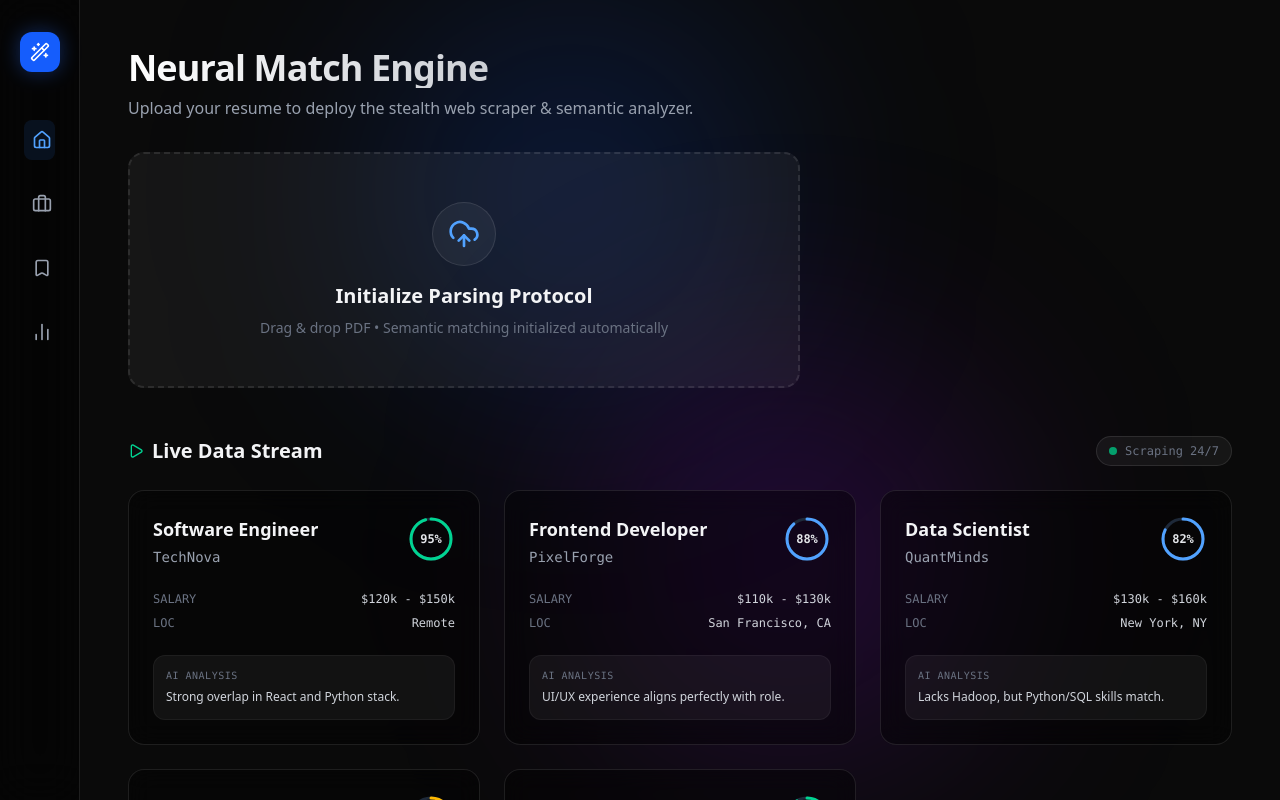
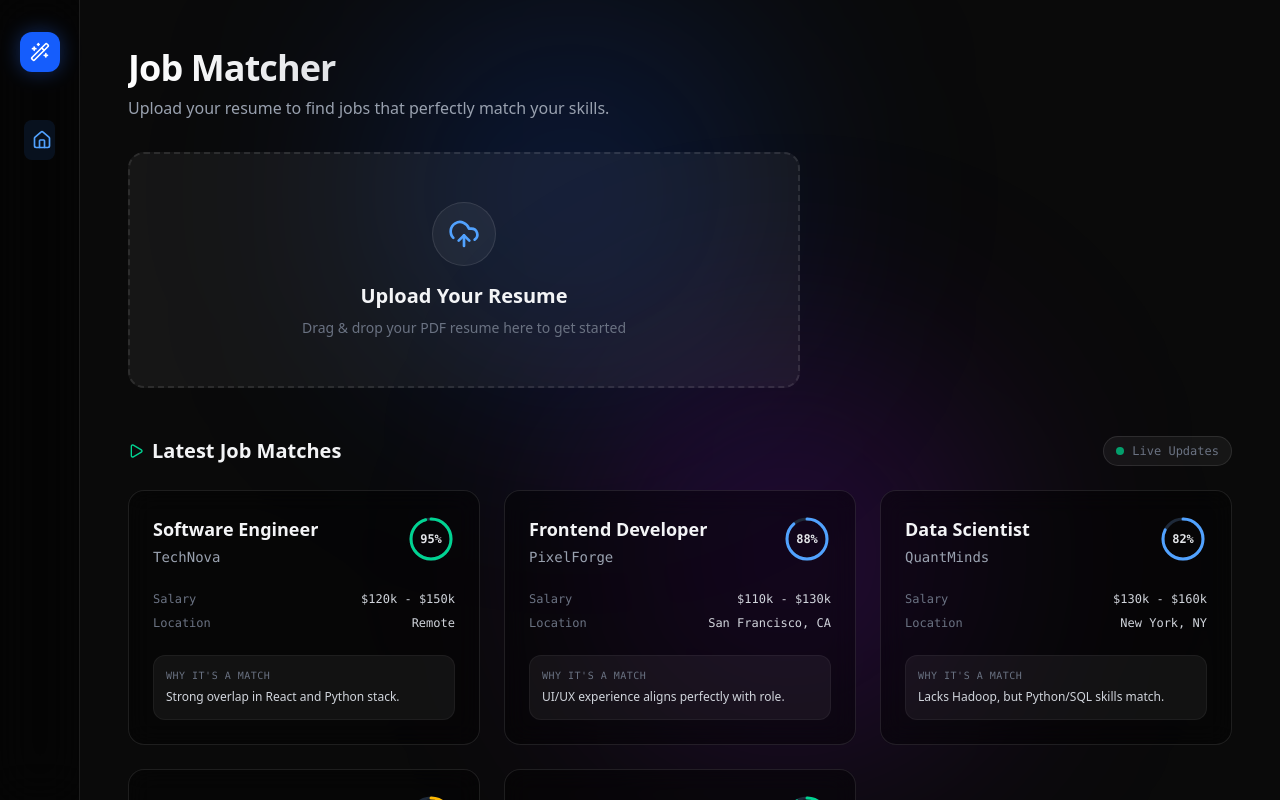
Before and after one commit to anshullakra007/autoapply, a Next.js app in the folder frontend/: page / in a window 1280 px wide. Shown: the top 800 px of the page. Built offline with nearby package versions, Linux system fonts and the light colour scheme.

Commit message:
style: humanize UI text and remove unused sidebar links

```diff
--- a/frontend/src/app/page.tsx
+++ b/frontend/src/app/page.tsx
@@ -84,10 +84,7 @@ export default function Dashboard() {
 
         <nav className="flex flex-col gap-6 w-full px-6 text-gray-400">
           {[
-            { icon: Home, label: 'Home', active: true },
-            { icon: Briefcase, label: 'Matches' },
-            { icon: Bookmark, label: 'Saved' },
-            { icon: BarChart2, label: 'Analytics' }
+            { icon: Home, label: 'Home', active: true }
           ].map((item, i) => (
             <button key={i} className={`flex items-center gap-4 p-2 rounded-lg transition-all ${item.active ? 'text-blue-400 bg-blue-500/10' : 'hover:text-gray-200 hover:bg-white/5'}`}>
               <item.icon className="w-5 h-5 shrink-0" />
@@ -105,8 +102,8 @@ export default function Dashboard() {
         {/* Hero / Upload Section */}
         <section className="relative z-10">
           <motion.div initial={{ opacity: 0, y: 20 }} animate={{ opacity: 1, y: 0 }} className="mb-8">
-            <h1 className="text-4xl font-bold tracking-tight bg-clip-text text-transparent bg-gradient-to-r from-white to-gray-500 mb-2">Neural Match Engine</h1>
-            <p className="text-gray-400">Upload your resume to deploy the stealth web scraper & semantic analyzer.</p>
+            <h1 className="text-4xl font-bold tracking-tight bg-clip-text text-transparent bg-gradient-to-r from-white to-gray-500 mb-2">Job Matcher</h1>
+            <p className="text-gray-400">Upload your resume to find jobs that perfectly match your skills.</p>
           </motion.div>
 
           <div
@@ -121,7 +118,7 @@ export default function Dashboard() {
               {uploadProgress > 0 ? (
                 <div className="w-full max-w-md space-y-4">
                   <div className="flex justify-between text-sm font-medium">
-                    <span className="text-blue-400">Extracting entities & vectorizing...</span>
+                    <span className="text-blue-400">Analyzing your resume...</span>
                     <span>{uploadProgress}%</span>
                   </div>
                   <div className="h-2 w-full bg-gray-800 rounded-full overflow-hidden">
@@ -137,8 +134,8 @@ export default function Dashboard() {
                   <div className="w-16 h-16 bg-white/5 rounded-full flex items-center justify-center mb-4 border border-white/10">
                     <UploadCloud className="w-8 h-8 text-blue-400" />
                   </div>
-                  <h3 className="text-xl font-semibold mb-2">Initialize Parsing Protocol</h3>
-                  <p className="text-gray-500 text-sm">Drag & drop PDF • Semantic matching initialized automatically</p>
+                  <h3 className="text-xl font-semibold mb-2">Upload Your Resume</h3>
+                  <p className="text-gray-500 text-sm">Drag & drop your PDF resume here to get started</p>
                 </>
               )}
             </div>
@@ -149,11 +146,11 @@ export default function Dashboard() {
         <section className="relative z-10 space-y-6">
           <div className="flex items-center justify-between">
             <h3 className="text-xl font-semibold flex items-center gap-2">
-              <Play className="w-4 h-4 text-emerald-400" /> Live Data Stream
+              <Play className="w-4 h-4 text-emerald-400" /> Latest Job Matches
             </h3>
             <div className="flex items-center gap-2 text-xs font-mono text-gray-500 bg-white/5 px-3 py-1.5 rounded-full border border-white/10">
               <span className="w-2 h-2 rounded-full bg-emerald-500 animate-pulse" />
-              Scraping 24/7
+              Live Updates
             </div>
           </div>
 
@@ -179,17 +176,17 @@ export default function Dashboard() {
 
                 <div className="space-y-2 text-xs text-gray-500 mb-6">
                   <div className="flex justify-between">
-                    <span>SALARY</span>
+                    <span>Salary</span>
                     <span className="text-gray-300 font-medium">{job.salary}</span>
                   </div>
                   <div className="flex justify-between">
-                    <span>LOC</span>
+                    <span>Location</span>
                     <span className="text-gray-300 font-medium">{job.location}</span>
                   </div>
                 </div>
 
                 <div className="p-3 bg-white/5 rounded-xl border border-white/5 group-hover:border-white/10 transition-colors">
-                  <div className="text-[10px] uppercase text-gray-500 mb-1 tracking-wider">AI Analysis</div>
+                  <div className="text-[10px] uppercase text-gray-500 mb-1 tracking-wider">Why it's a match</div>
                   <p className="text-xs text-gray-300 font-sans leading-relaxed line-clamp-2">{job.reason}</p>
                 </div>
               </motion.div>
@@ -233,7 +230,7 @@ export default function Dashboard() {
 
                 <div className="grid grid-cols-2 gap-8 mb-8">
                   <div className="space-y-4">
-                    <h3 className="text-sm font-semibold uppercase tracking-wider text-gray-500 border-b border-white/10 pb-2">ATS Gap Analysis</h3>
+                    <h3 className="text-sm font-semibold uppercase tracking-wider text-gray-500 border-b border-white/10 pb-2">Resume Feedback</h3>
                     <ul className="space-y-3">
                       <li className="flex items-start gap-2 text-sm">
                         <CheckCircle className="w-4 h-4 text-emerald-500 mt-0.5 shrink-0" />
@@ -247,19 +244,19 @@ export default function Dashboard() {
                   </div>
 
                   <div className="space-y-4">
-                    <h3 className="text-sm font-semibold uppercase tracking-wider text-gray-500 border-b border-white/10 pb-2">AI Cover Letter</h3>
-                    <p className="text-sm text-gray-400 italic">Generate a highly personalized letter mapping your B.Tech projects to this role.</p>
+                    <h3 className="text-sm font-semibold uppercase tracking-wider text-gray-500 border-b border-white/10 pb-2">Cover Letter Generator</h3>
+                    <p className="text-sm text-gray-400 italic">Generate a personalized cover letter based on your experience and this job.</p>
                     <button className="w-full flex items-center justify-center gap-2 py-3 bg-white text-black font-semibold rounded-xl hover:bg-gray-200 transition-colors shadow-[0_0_20px_rgba(255,255,255,0.2)]">
                       <FileText className="w-4 h-4" />
-                      Stream Cover Letter
+                      Generate Cover Letter
                     </button>
                   </div>
                 </div>
 
                 <div className="space-y-4">
-                  <h3 className="text-sm font-semibold uppercase tracking-wider text-gray-500 border-b border-white/10 pb-2">Raw Job Description</h3>
+                  <h3 className="text-sm font-semibold uppercase tracking-wider text-gray-500 border-b border-white/10 pb-2">Job Description</h3>
                   <div className="p-4 bg-white/5 border border-white/10 rounded-xl text-sm text-gray-400 font-mono leading-relaxed h-64 overflow-y-auto">
-                    [Scraped Content] We are looking for a highly skilled {activeJob.title} to join our core team at {activeJob.company}. You will be responsible for architecting scalable solutions, optimizing performance, and building seamless user experiences...
+                    We are looking for a highly skilled {activeJob.title} to join our core team at {activeJob.company}. You will be responsible for architecting scalable solutions, optimizing performance, and building seamless user experiences...
                   </div>
                 </div>
               </div>
```
